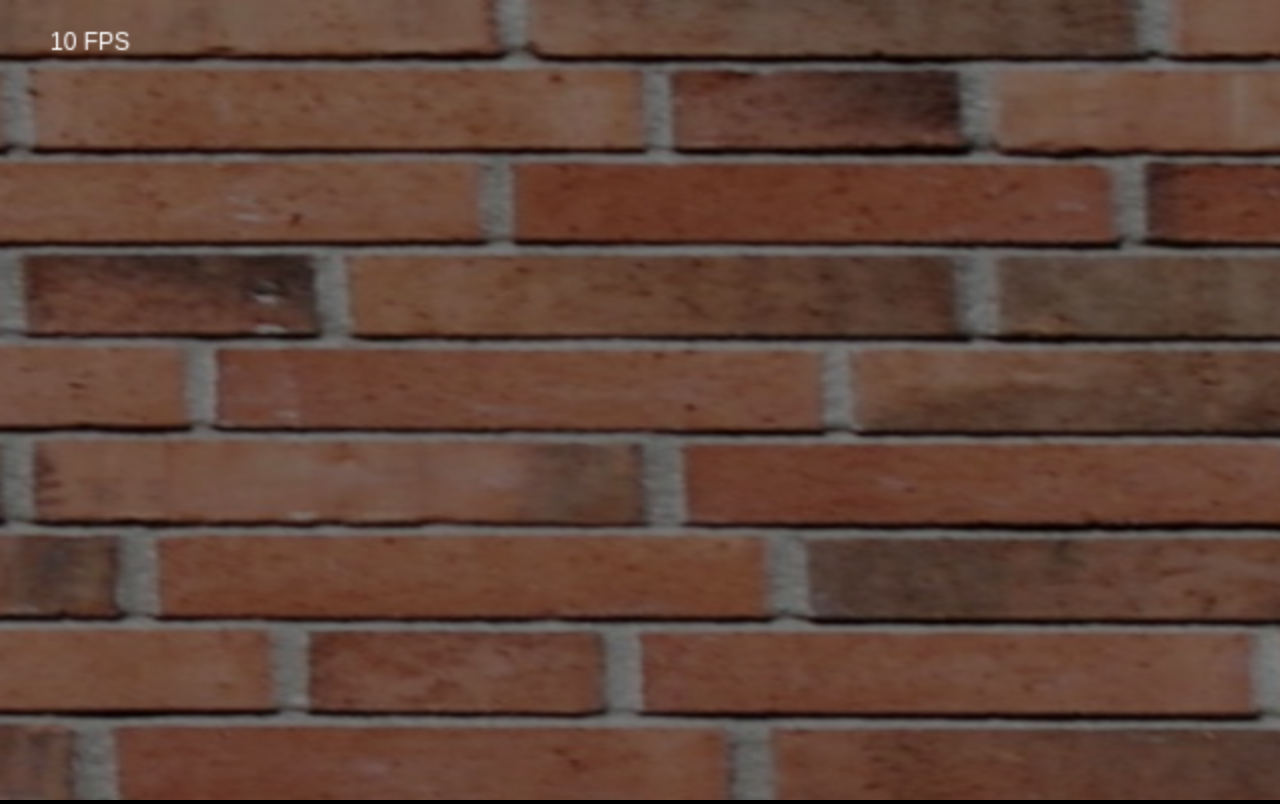
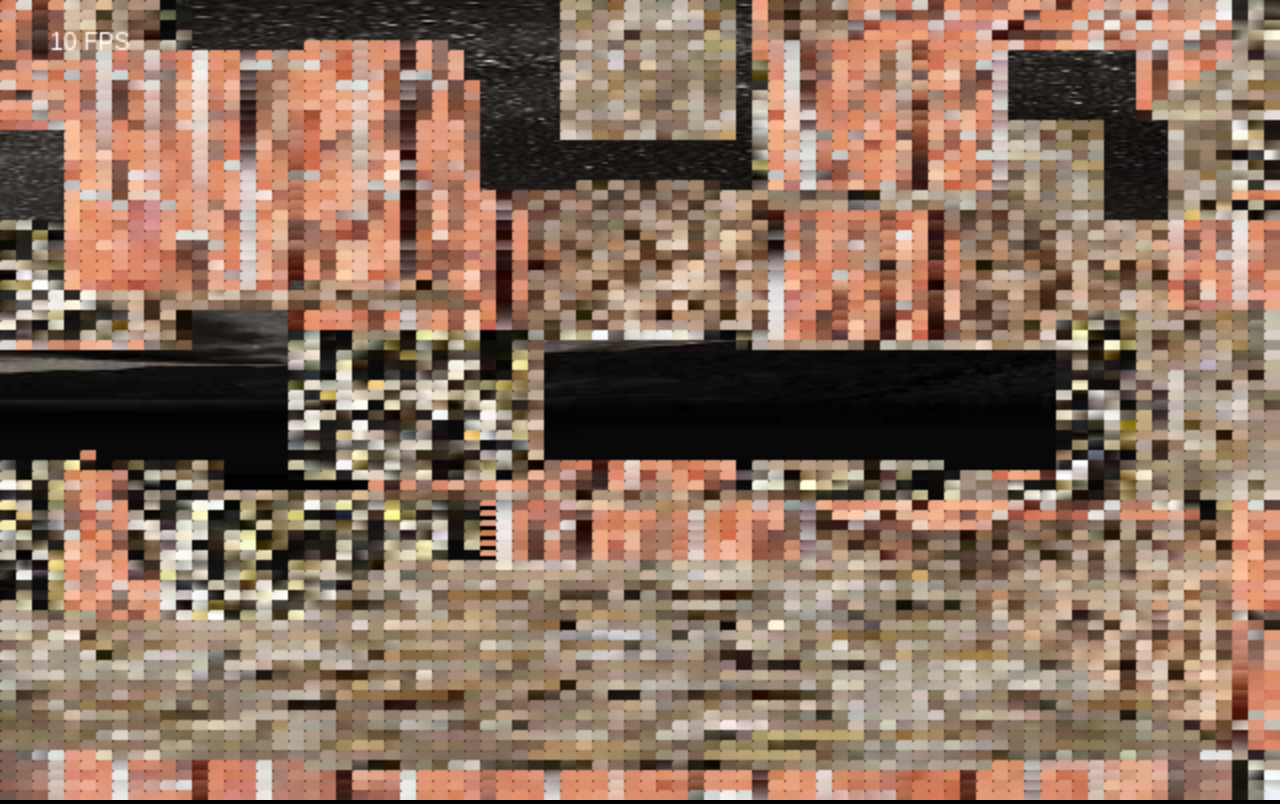
Before and after one commit to gliese1337/Raycaster, a plain HTML site: page index.html in a window 1280 px wide. Drawn offline with Linux system fonts and the light colour scheme; animation ran at ten frames a second.

Commit message:
Completed 3D Rendering

```diff
--- a/index.html
+++ b/index.html
@@ -66,7 +66,7 @@
 	};
 
 	Player.prototype.update = function(controls, map, seconds) {
-		"use strict";
+		var moved = false;
 		if (controls.right){
 			this.rotate(seconds * Math.PI/6);
 		} else if (controls.left){
@@ -118,7 +118,7 @@
 
 	GameMap.prototype.randomize = function(fraction) {
 		"use strict";
-		var i, len = this.zstride;
+		var i, len = this.zstride * this.depth;
 		for (i = 0; i < len; i++) {
 			this.wallGrid[i] = Math.random() < fraction ? Math.floor(Math.random()*4096) + 1 : 0;
 		}
@@ -241,40 +241,45 @@
 		};
 	};
 
-	function Camera(canvas, resolution, fov) {
+	function Camera(canvas, hres, vres, fov) {
 		"use strict";
 		var i, scale, angle, cos,
 			width = window.innerWidth * 0.5,
 			height = window.innerHeight * 0.5,
-			thetas = new Float32Array(resolution),
-			phis = new Float32Array(resolution),
-			cosines = new Float32Array(resolution),
-			ranges = new Uint32Array(resolution);
+			thetas = new Float32Array(hres),
+			phis = new Float32Array(vres),
+			cosines = new Float32Array(hres),
+			ranges = new Uint32Array(hres);
 
 		this.ctx = canvas.getContext('2d');
 		this.width = canvas.width = width;
 		this.height = canvas.height = height;
-		this.resolution = resolution;
-		this.spacing = this.width / resolution;
+		this.hres = hres;
+		this.vres = vres;
+		this.hspacing = width / hres;
+		this.vspacing = height / vres;
 		this.fov = fov;
-		this.lightRange = 20;
+		this.lightRange = 40;
 		this.thetas = thetas;
 		this.phis = phis;
 		this.cosines = cosines;
 		this.ranges = ranges;
 		this.fps = [];
 
+		this.row_cos = new Float32Array(hres);
+		this.row_sin = new Float32Array(hres);
+
 		scale = Math.tan(fov/2);
-		for (i = 0; i < resolution; i++) {
-			angle = Math.atan(scale*(i / resolution - 0.5));
+		for (i = 0; i < hres; i++) {
+			angle = Math.atan(scale*(i / hres - 0.5));
 			cos = Math.cos(angle);
 			thetas[i] = angle;
 			cosines[i] = cos;
 			ranges[i] = Math.round(height / cos);
 		}
 
-		for (i = 0; i < resolution; i++) {
-			phis[i] = Math.atan(scale*(i / resolution - 0.5));
+		for (i = 0; i < vres; i++) {
+			phis[i] = Math.atan(scale*(i / vres - 0.5));
 		}
 	}
 
@@ -311,48 +316,80 @@
 
 	Camera.prototype.drawColumns = function(player, map) {
 		"use strict";
-		var res = this.resolution,
+		var hres = this.hres,
+			vres = this.vres,
 			thetas = this.thetas,
-			cosines = this.cosines,
+			phis = this.phis,
 			ranges = this.ranges,
 			height = this.height,
-			theta = player.theta,
-			phi = player.phi,
-			col, angle, pcos, psin, ray;
+			row_cos = this.row_cos,
+			row_sin = this.row_sin,
+			p_theta = player.theta,
+			p_phi = player.phi,
+			origin = [player.x, player.y, player.z],
+			col, row, theta, phi,
+			tcos, tsin, pcos, ray;
 
-		pcos = Math.cos(phi);
-		psin = Math.sin(phi);
+		for (row = 0; row < vres; row++) {
+			phi = phis[row] + p_phi;
+			row_cos[row] = Math.cos(phi);
+			row_sin[row] = Math.sin(phi);
+		}
 
 		this.ctx.save();
-		for (col = 0; col < res; col++) {
-			angle = thetas[col] + theta;
-			ray = map.cast([player.x, player.y, player.z], [Math.cos(angle)*pcos, Math.sin(angle)*pcos, psin], ranges[col]);
-			if(ray.value > 0){ this.drawColumn(col, ray, cosines[col], map); }
+		for (col = 0; col < hres; col++) {
+			theta = p_theta + thetas[col];
+			tcos = Math.cos(theta);
+			tsin = Math.sin(theta);
+			for (row = 0; row < vres; row++) {
+				pcos = row_cos[row];
+				ray = map.cast(origin, [tcos*pcos, tsin*pcos, row_sin[row]], 10);
+				if(ray.value > 0){ this.drawPixel(col, row, ray, map); }
+			}
 		}
 		this.ctx.restore();
 	};
 
-	var shades = [.25,.25,.66,1,1,1];
-	Camera.prototype.drawColumn = function(column, ray, scale, map) {
+	var shades = [.125,.125,.33,.5,.5,.5];
+	Camera.prototype.drawPixel = function(col, row, ray, map) {
 		"use strict";
 		var ctx = this.ctx;
-		var left = Math.floor(column * this.spacing);
-		var width = Math.ceil(this.spacing);
+		var left = Math.floor(col * this.hspacing);
+		var top = Math.floor(row * this.vspacing);
+		var width = Math.ceil(this.hspacing);
+		var height = Math.ceil(this.vspacing);
 		var value = ray.value - 1; //so we can use the 0 index
 		var dim = ray.dimension;
 		var side = dim + (ray.vector[dim] < 0 ? 0 : 3);
 		var texture = map.textures[(value >> (side * 2)) & 3];
-		var offset = dim === 0 || dim === 2 ? ray.y - Math.floor(ray.y) : ray.x - Math.floor(ray.x);
+		var x, y;
 
-		var wallHeight = this.height / (ray.distance * scale);
-		var top = (this.height - wallHeight) / 2;
+		switch(dim){
+		case 0:
+			x = ray.z;
+			y = ray.y;
+			break;
+		case 1:
+			x = ray.z;
+			y = ray.x;
+			break;
+		case 2:
+			x = ray.x;
+			y = ray.y;
+			break;
+		}
 
 		ctx.globalAlpha = 1;
-		ctx.drawImage(texture.image, texture.width * offset, 0, 1, texture.height, left, top, width, wallHeight);
+		ctx.drawImage(
+			texture.image,
+			texture.width * (x - Math.floor(x)),
+			texture.height * (y - Math.floor(y)), 1, 1,
+			left, top, width, height
+		);
 
 		ctx.fillStyle = '#000000';
-		ctx.globalAlpha = ((ray.distance / this.lightRange) + shades[side]) / 2;
-		ctx.fillRect(left, top, width, wallHeight);
+		ctx.globalAlpha = shades[side];
+		ctx.fillRect(left, top, 1, 1);
 	};
 
 	function GameLoop(body) {
@@ -388,11 +425,14 @@
 	}
 	var player = new Player(px+.5, py+.5, pz+.5, Math.PI * 0.5, 0);
 	var controls = new Controls();
-	var camera = new Camera(display, 640, Math.PI * 0.4);
+	var camera = new Camera(display, 80, 80, Math.PI * 0.4);
 	var loop = new GameLoop(function(seconds){
 		player.update(controls.states, map, seconds);
 		camera.render(player, map, seconds);
 	});
+
+	map.randomize(.125);
+	//map.maze(.05);
 	loop.start();
 
 	//setTimeout(function(){ loop.stop = true; }, 1000);
```
